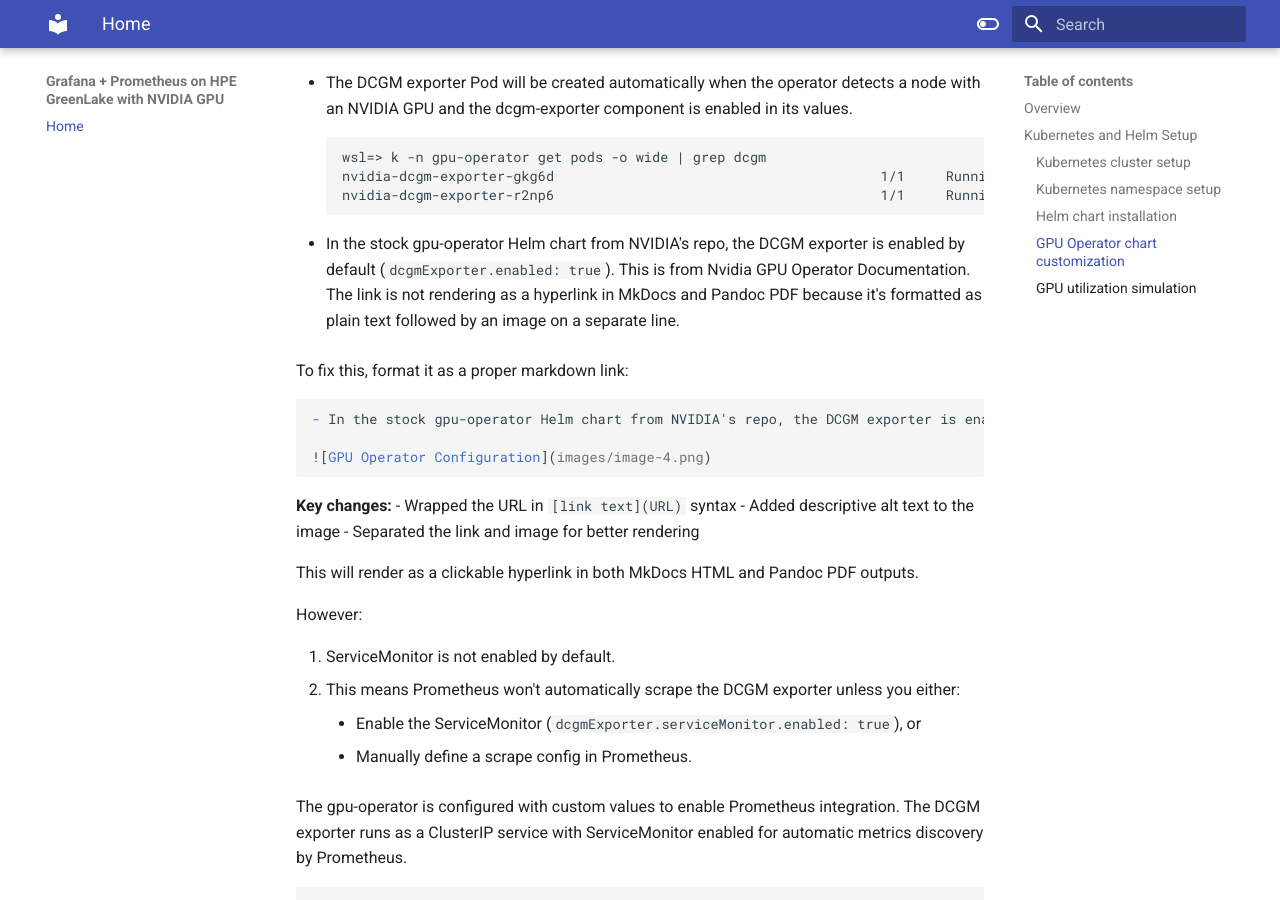
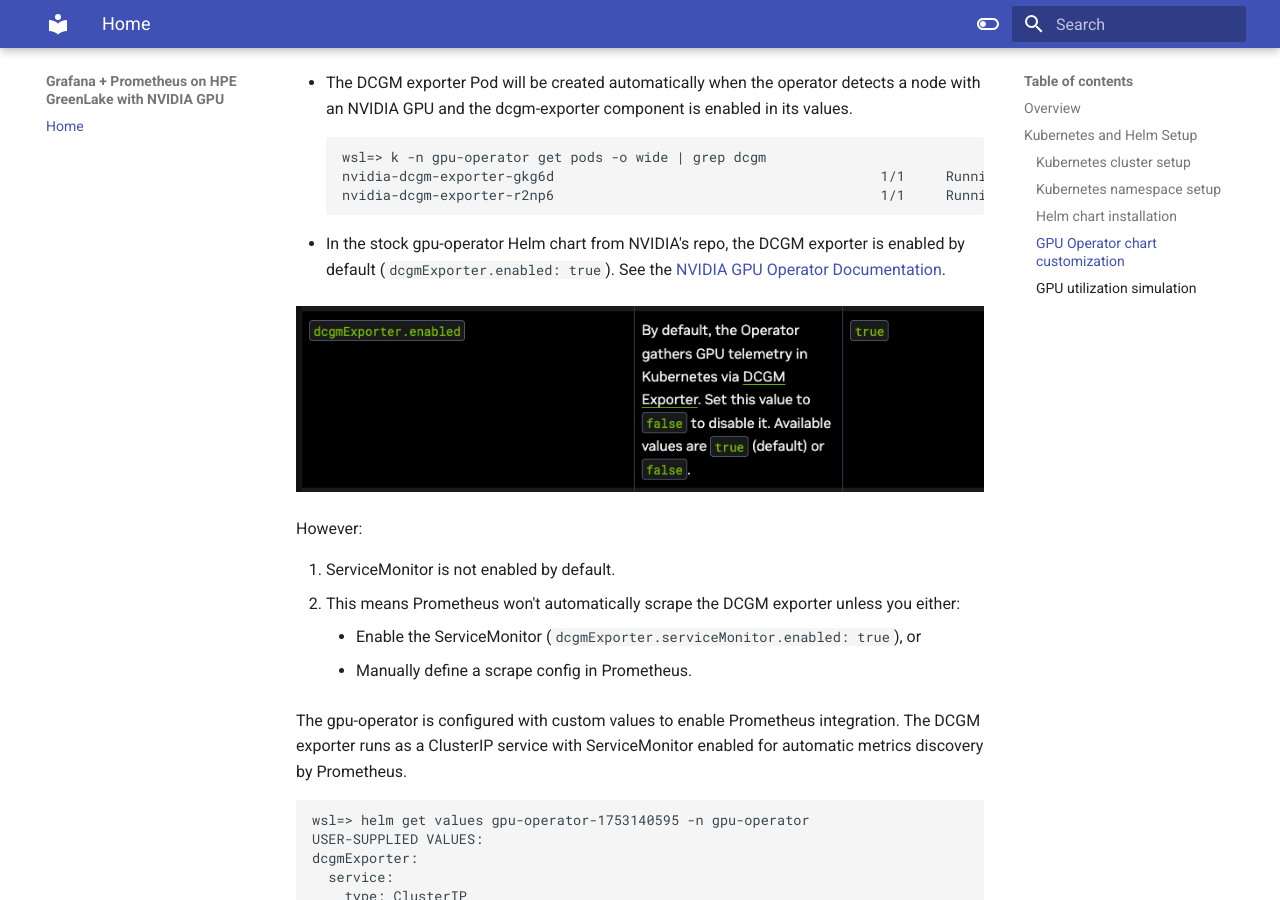
Before and after one commit to hjma29/grafana-prometheus-hpe-greenlake-com-nvidia, an MkDocs documentation site: the page built from docs/whitepaper.md, in a window 1280 px wide and 900 px high, scrolled down 1587 px. Built offline with MkDocs 1.6.1 and Material for MkDocs 9.7.7, drawn with Linux system fonts in a browser that asks for light colours.

Commit message:
[skip ci] 251010-12:29 on mini4

````diff
--- a/docs/whitepaper.md
+++ b/docs/whitepaper.md
@@ -59,23 +59,11 @@ nvidia-dcgm-exporter-gkg6d                                        1/1     Runnin
 nvidia-dcgm-exporter-r2np6                                        1/1     Running     0          56d   10.233.114.15    c2-worker-02.hst.enablement.local   <none>           <none>
 ```
 
-- In the stock gpu-operator Helm chart from NVIDIA's repo, the DCGM exporter is enabled by default (`dcgmExporter.enabled: true`). This is from Nvidia GPU Operator Documentation.
-The link is not rendering as a hyperlink in MkDocs and Pandoc PDF because it's formatted as plain text followed by an image on a separate line.
 
-To fix this, format it as a proper markdown link:
-
-```markdown
 - In the stock gpu-operator Helm chart from NVIDIA's repo, the DCGM exporter is enabled by default (`dcgmExporter.enabled: true`). See the [NVIDIA GPU Operator Documentation](https://docs.nvidia.com/datacenter/cloud-native/gpu-operator/latest/getting-started.html#operator-install-guide).
 
 ![GPU Operator Configuration](images/image-4.png)
-```
 
-**Key changes:**
-- Wrapped the URL in `[link text](URL)` syntax
-- Added descriptive alt text to the image
-- Separated the link and image for better rendering
-
-This will render as a clickable hyperlink in both MkDocs HTML and Pandoc PDF outputs.
 
 However:
 
````
